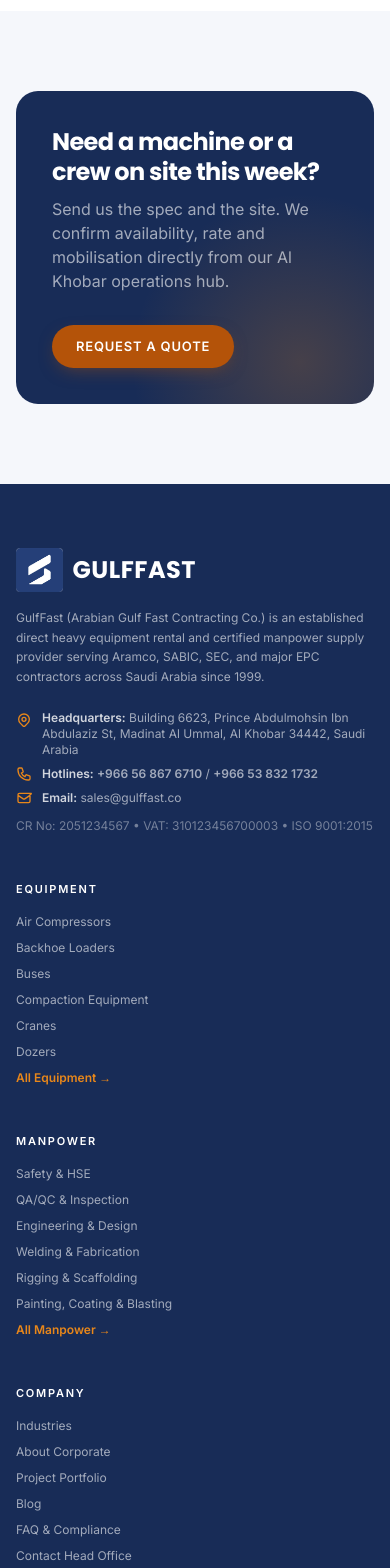
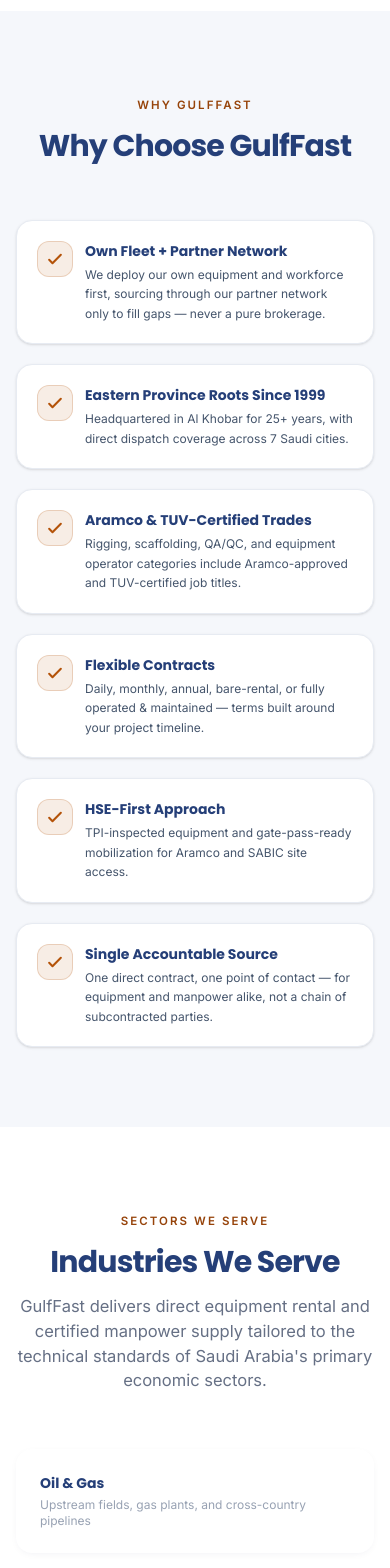
Before and after one commit to rentalgulffast-tech/gulffast_website, a Next.js app: page / in a window 390 px wide. Shown: the part 4160-5728 px from the top of the page. Built offline with nearby package versions, Linux system fonts and the light colour scheme.

Commit message:
Restore trust sections to home page

```diff
--- a/app/page.tsx
+++ b/app/page.tsx
@@ -4,11 +4,17 @@
 import Reveal from '@/components/Reveal';
 import CountUp from '@/components/CountUp';
 import EquipmentCard from '@/components/EquipmentCard';
+import ServiceAreaMap from '@/components/ServiceAreaMap';
+import WhyChooseUsChecklist from '@/components/WhyChooseUsChecklist';
+import CertificationsBadges from '@/components/CertificationsBadges';
 import { getEquipmentCategoryBySlug } from '@/lib/equipment';
 import { getManpowerTier1Categories } from '@/lib/manpower';
 import { getClusterForCategory, equipmentClusters } from '@/lib/equipment-clusters';
 import { cities } from '@/lib/cities';
 import { getSiteStats } from '@/lib/site-stats';
+import { industries } from '@/lib/industries';
+import { getAllFaqs, getFeaturedFaqs } from '@/lib/faq';
+import { getCertificationSignals } from '@/lib/certifications';
 
 const FEATURED_EQUIPMENT_SLUGS = ['excavators', 'cranes', 'forklifts'];
 const FEATURED_MANPOWER_SLUGS = ['welding-and-fabrication', 'rigging-and-scaffolding', 'electrical-and-instrumentation', 'heavy-equipment-operators'];
@@ -33,6 +39,9 @@
     });
 
   const marqueeClusters = [...equipmentClusters, ...equipmentClusters];
+  const featuredFaqs = getFeaturedFaqs(4);
+  const allFaqsCount = getAllFaqs().length;
+  const certificationSignals = getCertificationSignals();
 
   return (
     <div className="bg-background text-foreground">
@@ -208,6 +217,128 @@
         </div>
       </section>
 
+      {/* Why Choose GulfFast */}
+      <section className="py-20 sm:py-24">
+        <div className="mx-auto max-w-7xl px-4 sm:px-6 lg:px-8">
+          <Reveal className="mx-auto mb-14 max-w-[640px] text-center">
+            <span className="text-[11.5px] font-bold uppercase tracking-[0.18em] text-accent-ink">Why GulfFast</span>
+            <h2 className="my-3.5 text-3xl font-bold leading-[1.16] tracking-[-0.028em] text-primary sm:text-[40px]">
+              Why Choose GulfFast
+            </h2>
+          </Reveal>
+          <Reveal>
+            <WhyChooseUsChecklist />
+          </Reveal>
+        </div>
+      </section>
+
+      {/* Industries We Serve */}
+      <section className="bg-card-background py-20 sm:py-24">
+        <div className="mx-auto max-w-7xl px-4 sm:px-6 lg:px-8">
+          <Reveal className="mx-auto mb-14 max-w-[640px] text-center">
+            <span className="text-[11.5px] font-bold uppercase tracking-[0.18em] text-accent-ink">Sectors We Serve</span>
+            <h2 className="my-3.5 text-3xl font-bold leading-[1.16] tracking-[-0.028em] text-primary sm:text-[40px]">
+              Industries We Serve
+            </h2>
+            <p className="text-[16.5px] text-muted">
+              GulfFast delivers direct equipment rental and certified manpower supply tailored to the technical standards of Saudi Arabia&apos;s primary economic sectors.
+            </p>
+          </Reveal>
+          <div className="grid grid-cols-1 gap-7 sm:grid-cols-2 lg:grid-cols-4">
+            {industries.map((industry, i) => (
+              <Reveal key={industry.slug} delay={Math.min(i, 3) as 0 | 1 | 2 | 3}>
+                <Link
+                  href={`/industries/${industry.slug}`}
+                  className="group block rounded-2xl bg-card-background p-6 shadow-[0_2px_10px_-4px_rgba(20,34,74,0.1)] card-hover-lift"
+                >
+                  <h3 className="mb-1 text-sm font-bold text-primary transition-colors group-hover:text-accent-strong">
+                    {industry.name}
+                  </h3>
+                  <p className="text-xs text-faint">{industry.tagline}</p>
+                </Link>
+              </Reveal>
+            ))}
+          </div>
+        </div>
+      </section>
+
+      {/* Project Case Studies */}
+      <section className="py-20 sm:py-24">
+        <div className="mx-auto max-w-7xl px-4 sm:px-6 lg:px-8">
+          <Reveal className="mx-auto mb-14 max-w-[640px] text-center">
+            <span className="text-[11.5px] font-bold uppercase tracking-[0.18em] text-accent-ink">Track Record</span>
+            <h2 className="my-3.5 text-3xl font-bold leading-[1.16] tracking-[-0.028em] text-primary sm:text-[40px]">
+              Project Case Studies
+            </h2>
+          </Reveal>
+          <Reveal className="rounded-2xl bg-card-background p-10 text-center shadow-[0_2px_10px_-4px_rgba(20,34,74,0.1)]">
+            <p className="text-sm text-muted">
+              Named project case studies coming soon.
+            </p>
+            <Link href="/projects" className="mt-3 inline-block text-xs font-bold text-accent-strong hover:underline">
+              View Project Showcase →
+            </Link>
+          </Reveal>
+        </div>
+      </section>
+
+      {/* Where We Work */}
+      <section className="bg-card-background py-20 sm:py-24">
+        <div className="mx-auto max-w-7xl px-4 sm:px-6 lg:px-8">
+          <Reveal>
+            <ServiceAreaMap />
+          </Reveal>
+        </div>
+      </section>
+
+      {/* Certifications & Compliance */}
+      <section className="py-20 sm:py-24">
+        <div className="mx-auto max-w-7xl px-4 sm:px-6 lg:px-8">
+          <Reveal className="mx-auto mb-14 max-w-[640px] text-center">
+            <span className="text-[11.5px] font-bold uppercase tracking-[0.18em] text-accent-ink">Compliance</span>
+            <h2 className="my-3.5 text-3xl font-bold leading-[1.16] tracking-[-0.028em] text-primary sm:text-[40px]">
+              Certifications &amp; Compliance
+            </h2>
+            <p className="text-[16.5px] text-muted">
+              {`${certificationSignals.length} certification signals, verified directly from job titles in our workforce data.`}
+            </p>
+          </Reveal>
+          <Reveal>
+            <CertificationsBadges />
+          </Reveal>
+        </div>
+      </section>
+
+      {/* FAQ teaser */}
+      <section className="bg-card-background py-20 sm:py-24">
+        <div className="mx-auto max-w-7xl px-4 sm:px-6 lg:px-8">
+          <Reveal className="mx-auto mb-14 max-w-[640px] text-center">
+            <span className="text-[11.5px] font-bold uppercase tracking-[0.18em] text-accent-ink">Common Questions</span>
+            <h2 className="my-3.5 text-3xl font-bold leading-[1.16] tracking-[-0.028em] text-primary sm:text-[40px]">
+              Frequently Asked Questions
+            </h2>
+            <p className="text-[16.5px] text-muted">
+              {`${allFaqsCount} real questions and answers on equipment terms, manpower supply, contracts & payment, and compliance & safety.`}
+            </p>
+          </Reveal>
+          <div className="grid grid-cols-1 gap-7 sm:grid-cols-2">
+            {featuredFaqs.map((faq, i) => (
+              <Reveal key={faq.question} delay={Math.min(i, 3) as 0 | 1 | 2 | 3}>
+                <div className="rounded-2xl bg-card-background p-6 shadow-[0_2px_10px_-4px_rgba(20,34,74,0.1)]">
+                  <h3 className="mb-1.5 text-sm font-bold text-primary">{faq.question}</h3>
+                  <p className="line-clamp-3 text-xs leading-relaxed text-muted">{faq.answer}</p>
+                </div>
+              </Reveal>
+            ))}
+          </div>
+          <Reveal className="mt-10 text-center">
+            <Pill href="/faq" variant="ghost">
+              View Full FAQ
+            </Pill>
+          </Reveal>
+        </div>
+      </section>
+
       {/* CTA band */}
       <section className="py-20 sm:py-24">
         <div className="mx-auto max-w-7xl px-4 sm:px-6 lg:px-8">
--- a/components/StatsBar.tsx
+++ /dev/null
@@ -1,26 +0,0 @@
-import { getSiteStats } from '@/lib/site-stats';
-
-export default function StatsBar() {
-  const stats = getSiteStats();
-
-  const items = [
-    { value: String(stats.foundingYear), label: 'Established in KSA', sub: `${stats.yearsInBusiness}+ Years in Al Khobar` },
-    { value: String(stats.equipmentCategoryCount), label: 'Equipment Categories', sub: 'Direct-supply fleet & partner network' },
-    { value: String(stats.jobTitleCount), label: 'Manpower Job Titles', sub: `Across ${stats.manpowerCategoryCount} trade categories` },
-    { value: String(stats.cityCount), label: 'Cities Covered', sub: 'Direct dispatch coverage' }
-  ];
-
-  return (
-    <section className="bg-white border border-border rounded-2xl p-6 sm:p-8 shadow-sm text-foreground">
-      <div className="grid grid-cols-2 md:grid-cols-4 gap-6 text-center divide-y md:divide-y-0 md:divide-x divide-border">
-        {items.map((item) => (
-          <div key={item.label} className="pt-4 md:pt-0">
-            <div className="text-3xl sm:text-4xl font-black text-primary font-mono">{item.value}</div>
-            <p className="text-xs uppercase tracking-wider font-bold text-accent-strong mt-1">{item.label}</p>
-            <p className="text-[11px] text-slate-600 mt-0.5 font-medium">{item.sub}</p>
-          </div>
-        ))}
-      </div>
-    </section>
-  );
-}
```
Also changed, not shown: 1 other file (tests, documents, lock files or other folders).
